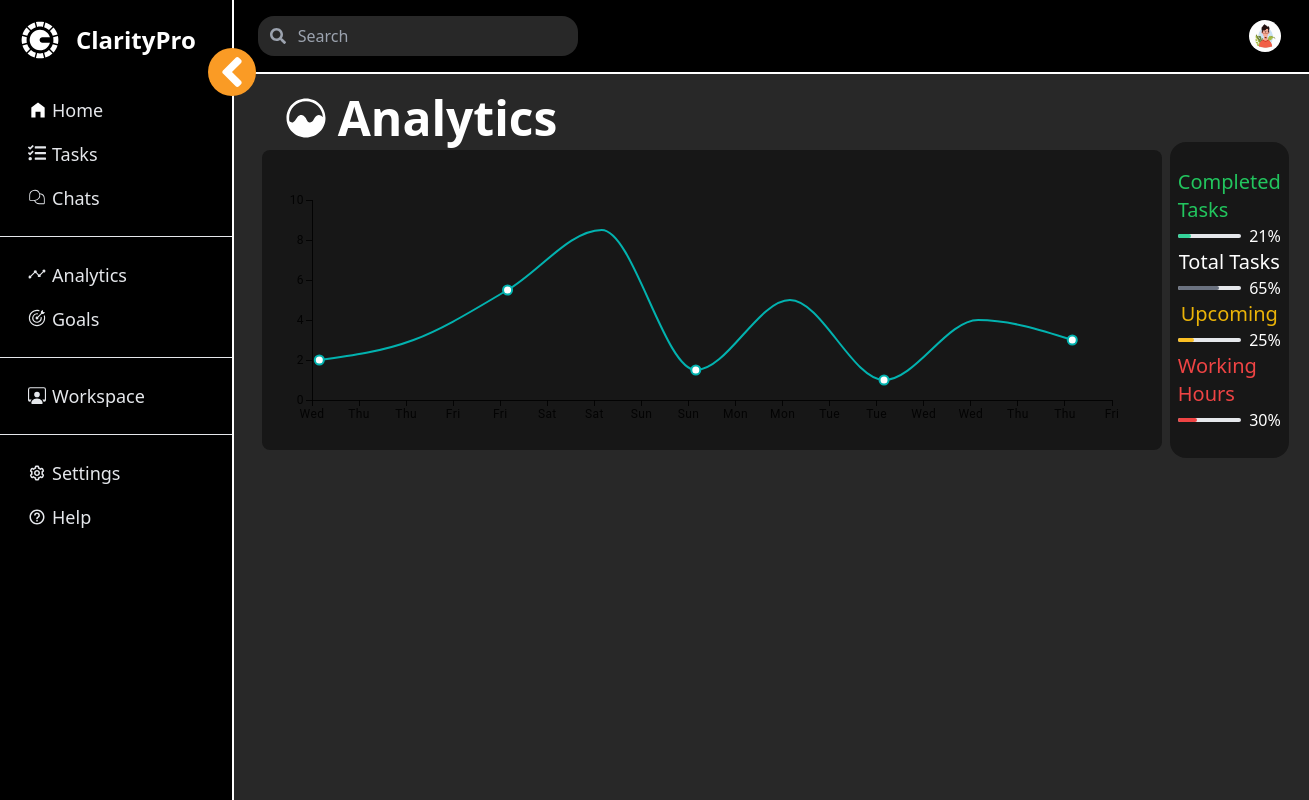
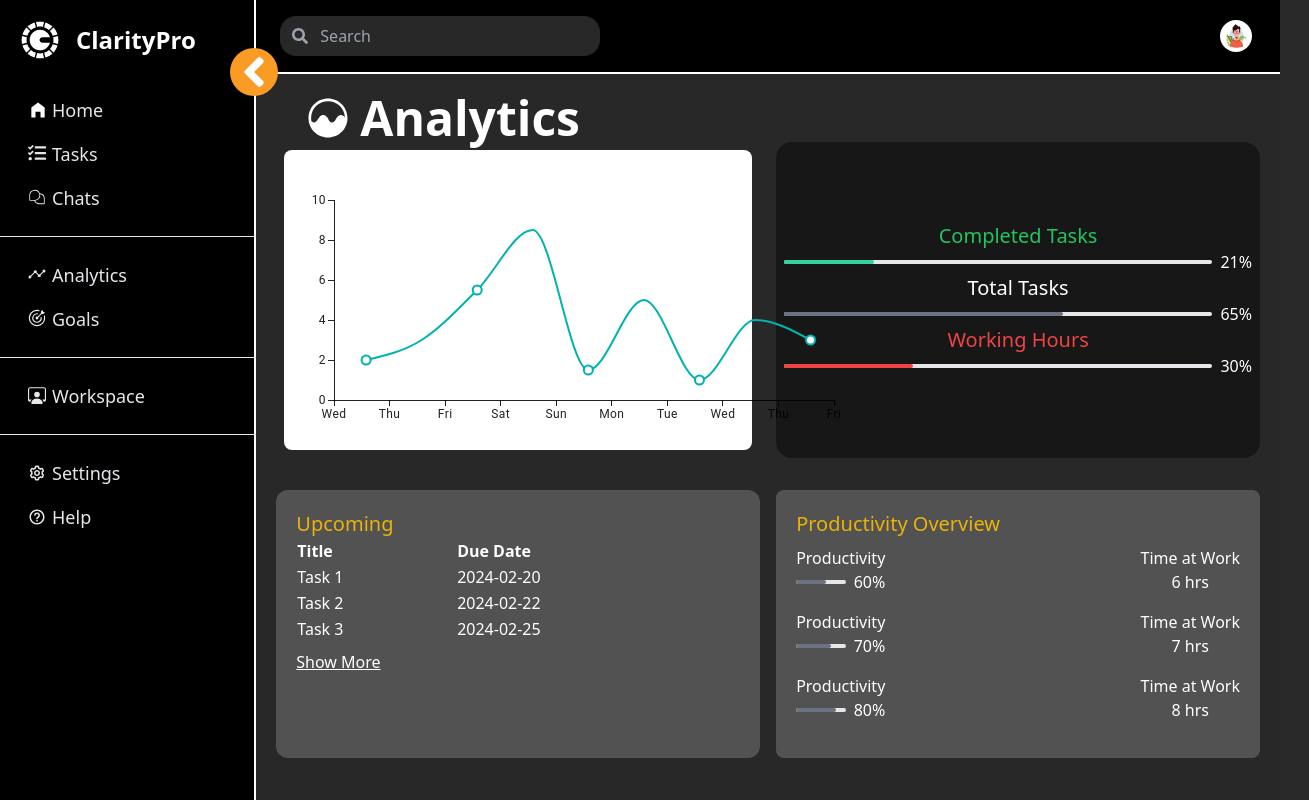
Before and after one commit to himanjalsaha/CLARITY-PRO, a React (Vite) app: page / in a window 1280 px wide. Both pictures are taken after a click on the button "Analytics". Shown: the whole page, 1309 px wide, since content can reach past the window. Built offline with nearby package versions, Linux system fonts and the light colour scheme.

Commit message:
adfditional features

```diff
--- a/src/components/Analytics.jsx
+++ b/src/components/Analytics.jsx
@@ -1,37 +1,115 @@
-import React from 'react'
-import TopNav from './TopNav'
+import React, { useState } from 'react';
+import TopNav from './TopNav';
 import { IoIosAnalytics } from "react-icons/io";
 import BasicSparkLine from './BasicSparkLine';
 import ProgressBar from './ProgressBar';
 import { yellow } from '@mui/material/colors';
+
+const initialTasks = [
+  { id: 1, title: 'Task 1', dueDate: '2024-02-20', productivity: 60, timeAtWork: 6, details: false },
+  { id: 2, title: 'Task 2', dueDate: '2024-02-22', productivity: 70, timeAtWork: 7, details: false },
+  { id: 3, title: 'Task 3', dueDate: '2024-02-25', productivity: 80, timeAtWork: 8, details: false },
+  { id: 4, title: 'Task 4', dueDate: '2024-02-28', productivity: 50, timeAtWork: 5, details: false },
+  { id: 5, title: 'Task 5', dueDate: '2024-03-05', productivity: 75, timeAtWork: 7.5, details: false },
+  // Add more tasks as needed
+];
+
 const Analytics = () => {
+  const [showAllTasks, setShowAllTasks] = useState(false);
+  const [showAllDays, setShowAllDays] = useState(false);
+  const [shownTasks, setShownTasks] = useState(initialTasks.slice(0, 3)); // Changed to 3 tasks initially
+
+  const toggleDayDetails = (index) => {
+    const updatedTasks = [...shownTasks];
+    updatedTasks[index].details = !updatedTasks[index].details;
+    setShownTasks(updatedTasks);
+  };
+
+  const toggleShowMoreTasks = () => {
+    setShowAllTasks(!showAllTasks);
+    if (!showAllTasks) {
+      setShownTasks(initialTasks);
+    } else {
+      setShownTasks(initialTasks.slice(0, 3)); // Changed to 3 tasks when showing less
+    }
+  };
+
   return (
     <div className='bg-[#282828] w-full '>
-        <TopNav/>
-      <div className=' h-[calc(100vh-74px)] overflow-auto text-white p-5'>
-        <text className='text-white text-5xl font-sans font-bold mx-5 flex flex-row items-center '><IoIosAnalytics className='mx-2'/>Analytics</text>
-        <div className=' flex flex-row'>
-          <div  className='flex-[0.5]' >
-          <BasicSparkLine/>
-
+      <TopNav />
+      <div className='h-[calc(100vh-74px)] overflow-auto text-white p-5'>
+        <text className='text-white text-5xl font-sans font-bold mx-5 flex flex-row items-center '><IoIosAnalytics className='mx-2' />Analytics</text>
+        <div className='grid grid-cols-2 gap-4'>
+          <div>
+            <BasicSparkLine />
           </div>
-          <div className='flex-[0.5] flex flex-col items-center justify-center bg-neutral-900 rounded-2xl p-2'>
-
+          <div className='flex flex-col items-center justify-center bg-neutral-900 rounded-2xl p-2'>
             <span className='font-sans text-green-500 text-xl'>Completed Tasks</span>
             <ProgressBar progress={21} color={"#34D399"} />
             <span className='font-sans text-white text-xl'>Total Tasks</span>
             <ProgressBar progress={65} color={"#6B7280"} />
-    <span className='font-sans text-yellow-500 text-xl'>Upcoming</span>
-    <ProgressBar progress={25} color={"#FBBF24"} />
             <span className='font-sans text-red-500 text-xl'>Working Hours</span>
             <ProgressBar progress={30} color={"#EF4444"} />
-
           </div>
-
+          <div className="mt-4 bg-neutral-600  rounded-xl p-5">
+            <span className='font-sans text-yellow-500 text-xl'>Upcoming</span>
+            <table className="w-full">
+              <thead>
+                <tr>
+                  <th className="text-left">Title</th>
+                  <th className="text-left">Due Date</th>
+                </tr>
+              </thead>
+              <tbody>
+                {shownTasks.map(task => (
+                  <tr key={task.id}>
+                    <td className="text-white">{task.title}</td>
+                    <td className="text-white">{task.dueDate}</td>
+                  </tr>
+                ))}
+              </tbody>
+            </table>
+            {initialTasks.length > 3 && (
+              <button className="text-white underline mt-2 duration-300" onClick={toggleShowMoreTasks}>
+                {showAllTasks ? 'Show Less' : 'Show More'}
+              </button>
+            )}
+          </div>
+          <div>
+            <div className="mt-4 bg-neutral-600 rounded-lg p-5">
+              <span className='font-sans text-yellow-500 text-xl'>Productivity Overview</span>
+              {shownTasks.map((day, index) => (
+                <div key={day.id} className="mb-4">
+                  <span className='font-sans text-yellow-500 text-xl'>{day.date}</span>
+                  <div className="flex justify-between items-center mt-2">
+                    <div className="flex flex-col items-center">
+                      <span>Productivity</span>
+                      <ProgressBar progress={day.productivity} color={"#6B7280"} />
+                    </div>
+                    <div className="flex flex-col items-center">
+                      <span>Time at Work</span>
+                      <div>{day.timeAtWork} hrs</div>
+                    </div>
+                  </div>
+                  {day.details && (
+                    <div className="mt-2">
+                      {/* Additional details for the day */}
+                      {/* Add your details here */}
+                    </div>
+                  )}
+                  {day.details && (
+                    <button className="text-white underline mt-2" onClick={() => toggleDayDetails(index)}>
+                      {day.details ? 'Show Less' : 'Show More'}
+                    </button>
+                  )}
+                </div>
+              ))}
             </div>
           </div>
         </div>
-  )
+      </div>
+    </div>
+  );
 }
 
-export default Analytics
+export default Analytics;
--- a/src/components/BasicSparkLine.jsx
+++ b/src/components/BasicSparkLine.jsx
@@ -12,7 +12,7 @@ export default function BasicLineChart() {
   const weekdays = ['Sun', 'Mon', 'Tue', 'Wed', 'Thu', 'Fri', 'Sat'];
 
   return (
-    <div className='bg-neutral-900 m-2 rounded-lg'>
+    <div className='bg-white m-2 rounded-lg'>
       <LineChart
         xAxis={[
           {
@@ -27,7 +27,7 @@ export default function BasicLineChart() {
             showMark: ({ index }) => index % 2 === 0,
           },
         ]}
-        width={900}
+        width={600}
         height={300}
         axisStyles={{
           axis: { stroke: '#fff' }, // Make axis lines white
```
Lines whose indentation alone changed are shown as unchanged.
